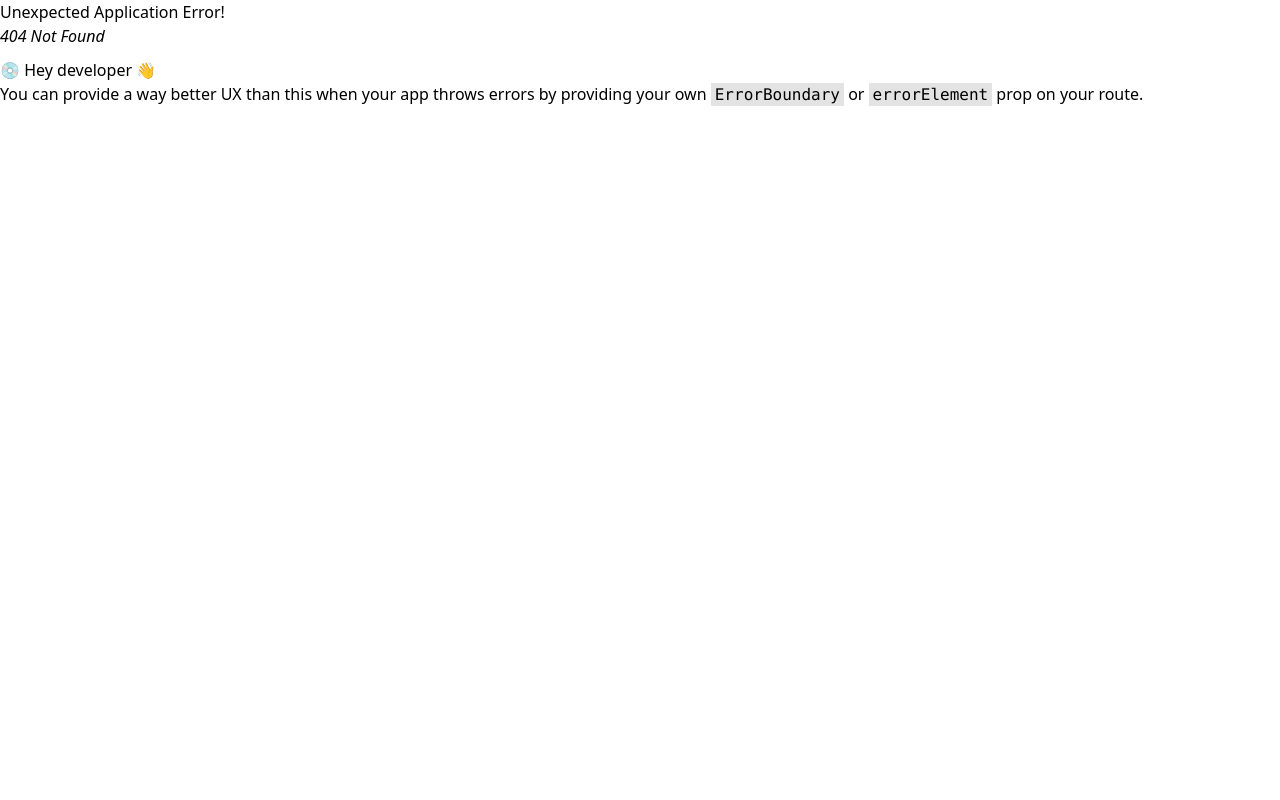
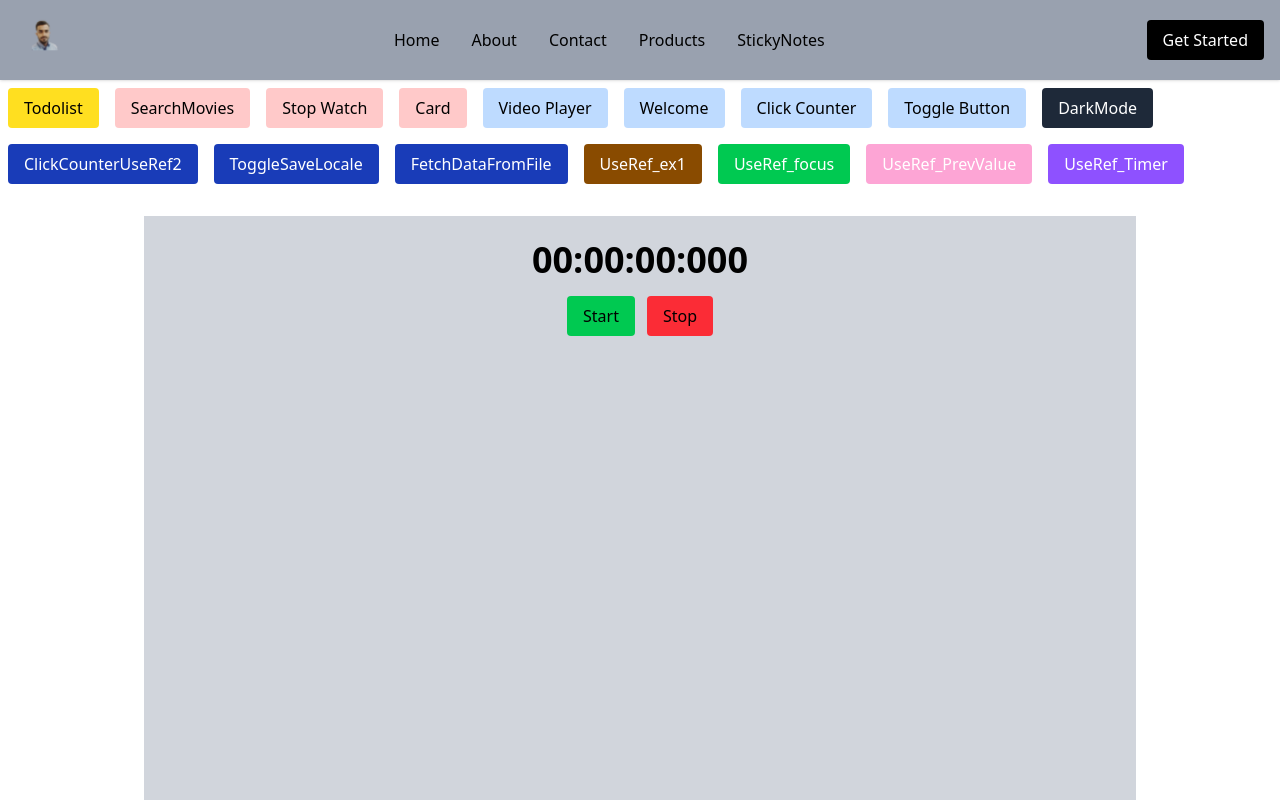
Before and after one commit to Shafee-ee/consoleStatements, a React (Vite) app in the folder my-react-app/: page /UseRef_Timer in a window 1280 px wide. Before the commit this address had no page. Shown: the top 800 px of the page. Built offline with nearby package versions, Linux system fonts and the light colour scheme.

Commit message:
max practice

```diff
--- a/my-react-app/src/components/Navbar.jsx
+++ b/my-react-app/src/components/Navbar.jsx
@@ -32,6 +32,8 @@ const Navbar = () => {
             <button className='py-2 px-4 bg-blue-800 rounded text-white my-2 mx-2'><Link to="/FetchDataFromFile">FetchDataFromFile</Link></button>
             <button className='py-2 px-4 bg-yellow-800 rounded text-white my-2 mx-2'><Link to="/UseRef_ex1">UseRef_ex1</Link></button>
             <button className='py-2 px-4 bg-green-500 rounded text-white my-2 mx-2'><Link to="/UseRef_focus">UseRef_focus</Link></button>
+            <button className='py-2 px-4 bg-pink-300 rounded text-white my-2 mx-2'><Link to="/UseRef_PrevValue">UseRef_PrevValue</Link></button>
+            <button className='py-2 px-4 bg-violet-500 rounded text-white my-2 mx-2'><Link to="/UseRef_Timer">UseRef_Timer</Link></button>
 
 
         </div >
--- a/my-react-app/src/components/ToggleSaveLocale.jsx
+++ b/my-react-app/src/components/ToggleSaveLocale.jsx
@@ -1,4 +1,4 @@
-import React, { useState, useEffect } from 'react'
+import React, { useRef, useState, useEffect } from 'react'
 
 const ToggleSaveLocale = () => {
 
@@ -7,17 +7,26 @@ const ToggleSaveLocale = () => {
         return saved ? JSON.parse(saved) : false;
     });
 
+    const clickCountRef = useRef(0);
+
     useEffect(() => {
-        localStorage.setItem('darkMode', JSON.stringify(darkMode))
-    }, [darkMode])
+        localStorage.setItem('darkMode', JSON.stringify(darkMode));
 
+    }, [darkMode]);
+
+
+    const handleToggle = () => {
+        clickCountRef.current += 1;
+        console.log(`Button Clicked:${clickCountRef.current} times`);
+        setDarkMode(!darkMode);
+
+    }
     return (
-        <div className={`${darkMode ? 'bg-gray-800 text-white' : 'bg-gray-200 text-black'} flex flex-col items-center p-30  `} >
-            <button onClick={() => setDarkMode(!darkMode)} className='bg-blue-600 p-5 rounded-lg color-black'>
-                Toggle
+        <div className={`${darkMode ? 'bg-gray-800 text-white' : 'bg-gray-200 text-black'} flex flex-col items-center p-30`}>
 
-            </button>
-        </div>
+            <button onClick={handleToggle} className='bg-blue-600 p-5 rounded font-bold '> Toggle ME!</button>
+
+        </div >
     )
 }
 
--- /dev/null
+++ b/my-react-app/src/components/UseRef_PrevValue.jsx
@@ -0,0 +1,29 @@
+import React, { useEffect, useRef, useState } from 'react'
+
+const UseRef_PrevValue = () => {
+
+    const [input, setInput] = useState("");
+    const prevRef = useRef(null);
+
+    const handleSave = () => {
+        prevRef.current = input;
+    }
+
+    return (
+        <div className='p-6 bg-gray-100 min-h-screen'>
+            <input type="text"
+                placeholder='enter a new text'
+                value={input}
+                className='px-4 py-2 border border-red-100'
+                onChange={(e) => setInput(e.target.value)} />
+
+            <button onClick={handleSave} className='p-2.5 rounded bg-red-100'>Save</button>
+
+            <p>Current:<strong>{input}</strong></p>
+            <p> Previous Value:<strong>{prevRef.current}</strong></p>
+
+        </div>
+    )
+}
+
+export default UseRef_PrevValue;
--- /dev/null
+++ b/my-react-app/src/components/UseRef_Timer.jsx
@@ -0,0 +1,51 @@
+import React, { useRef, useEffect, useState } from 'react'
+
+const UseRef_Timer = () => {
+
+    const [time, setTime] = useState(0);
+    const intervalRef = useRef(null);
+
+    const formatTime = (seconds) => {
+        const hours = String(Math.floor(seconds / 3600)).padStart(2, '0');
+        const mins = String(Math.floor((seconds % 3600) / 60)).padStart(2, '0');
+        const secs = String(Math.floor(seconds % 60)).padStart(2, '0');
+        const msecs = String(seconds % 1000).padStart(3, '0');
+
+        return `${hours}:${mins}:${secs}:${msecs}`;
+    }
+
+    const handleStart = () => {
+        if (intervalRef.current !== null) return;
+
+        intervalRef.current = setInterval(() => { setTime(prev => prev + 1) }, 1000);
+
+    }
+
+    const handleStop = () => {
+        clearInterval(intervalRef.current);
+        intervalRef.current = null;
+    }
+
+    return (
+        <div className='p-6 tex-center bg-gray-300 min-h-screen'>
+
+            <h1 className='text-4xl font-bold mb-4 text-center '>{formatTime(time)}</h1>
+
+            <div className='text-center'>
+                <button
+                    onClick={handleStart}
+                    className='bg-green-500 px-4 py-2 rounded hover:bg-green-600 '
+                >Start</button>
+
+                <button
+                    onClick={handleStop}
+                    className='ml-3  bg-red-500 px-4 py-2 rounded  hover:bg-red-600'
+                >
+                    Stop
+                </button>
+            </div>
+        </div>
+    )
+}
+
+export default UseRef_Timer
```
Also changed, not shown: my-react-app/src/App.jsx (+5 -2 lines).
